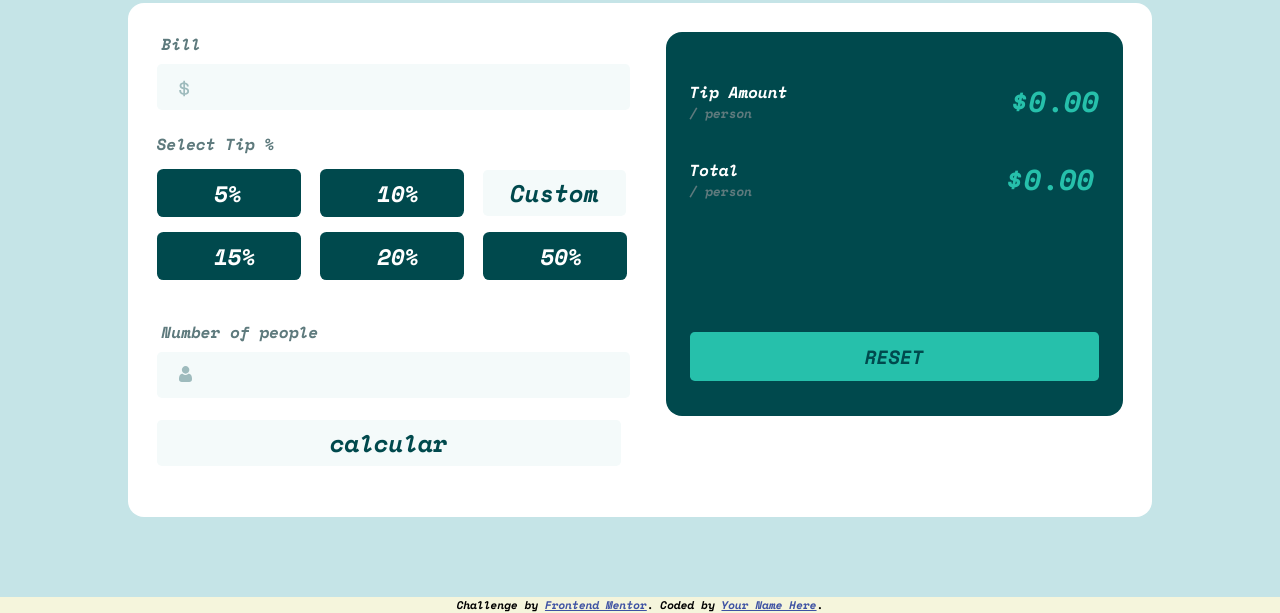
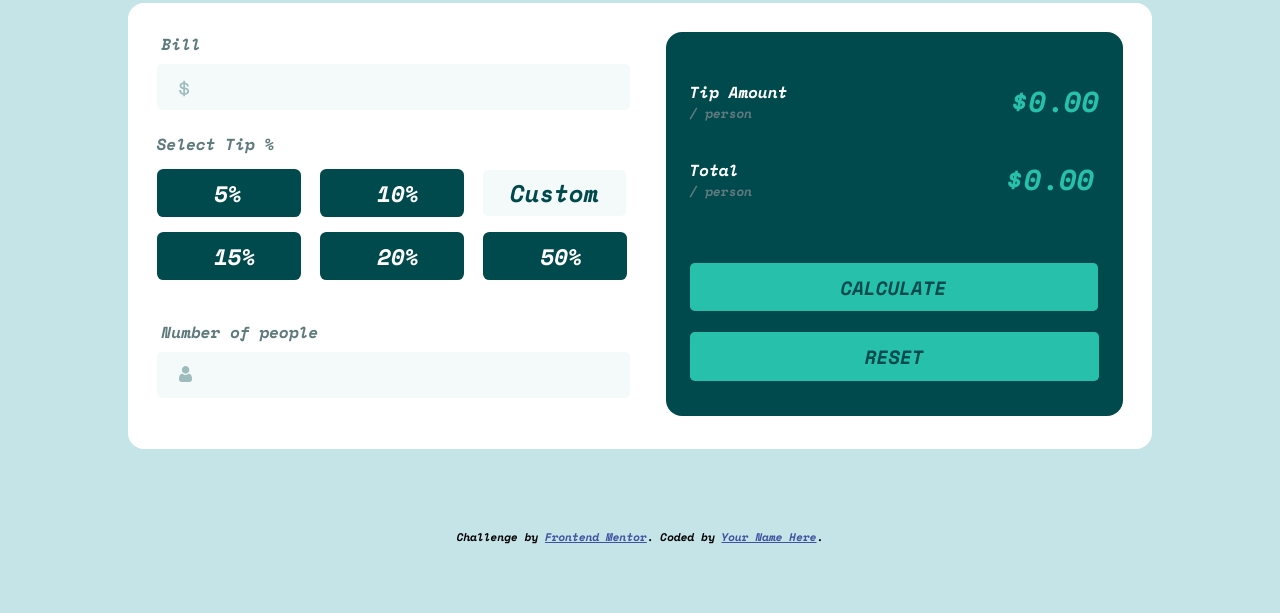
Before and after one commit to Vidottizzz/tip-calculator-app-main, a plain HTML site: page index.html in a window 1280 px wide. Shown: the part 204-817 px from the top of the page. Drawn offline with nearby package versions, Linux system fonts and the light colour scheme.

Commit message:
calculating inputs with JS2

```diff
--- a/index.html
+++ b/index.html
@@ -69,7 +69,7 @@
         <input type="number" id="ppl" name="lname"  step="1">
       </div>
 
-      <input id="send" type="submit" value="calcular">
+      <input id="send" type="submit" value="CALCULATE">
       </form>
 
       <div id="hold-totals">
@@ -89,7 +89,7 @@
         </div>
         <p>/ person</p>
       </div>
-        <button id="resetButton">RESET</button>
+        <button  id="resetButton">RESET</button>
 
 
       </div>
--- a/script/script.js
+++ b/script/script.js
@@ -37,21 +37,24 @@ sendButton.addEventListener("click", function (e) {
       if (radio[i].checked) {
         //calculo para saber a porcentagem baseada no valor do radio selecionado
         totalTipValue = numValue * radio[i].value;
+
         // mostrando resultado da da porcentagem do valor
         console.log(totalTipValue);
         //calculo para dividir por pessoa
         let tipEachPer = totalTipValue / pplValue;
         // mostrando resultado da divisão
         console.log(tipEachPer);
-        tipSpan.innerHTML = `${tipEachPer} $`;
-        totalSpan.innerHTML = `${totalTipValue} $`;
+        tipSpan.innerHTML = `$${tipEachPer.toFixed(2)}`;
+        totalSpan.innerHTML = `$${totalTipValue.toFixed(2)}`;
       }
-// falta colocar os 2 resultados encontrados a cima e colocar nas divs do quadrado verde
+
+      // falta colocar os 2 resultados encontrados a cima e colocar nas divs do quadrado verde
     }
   }
+  getRadioValue();
 
-  getRadioValue();
 });
+
 
 // valor do input checked
 // function getChecked() {
--- a/styles/style.css
+++ b/styles/style.css
@@ -78,9 +78,12 @@ input:hover {
    cursor: pointer;
 }
 input[type=radio]:checked {
-  box-shadow:blue 0px 0px 0px 5px;
+
   background-color: var(--Strongcyan);
+}
+.Darkcyan {
   color: var(--Verydarkcyan);
+
 }
 label {
   color:white;
@@ -172,23 +175,41 @@ cursor: pointer;
   float: lef;
 }
 #hold-totals {
+  height: 15rem;
   padding: 2rem 1.5rem;
   background-color: var(--Verydarkcyan);
   position: relative;
   border-radius: 1rem;
 }
 #hold-totals span {
-  left: 11.5rem;
+  left: 10.2rem;
   position: absolute;
+
   font-size: 1.8rem;
 }
 
+#send {
+  position: absolute;
+  bottom: -19rem;
+  z-index: 1;
+  background-color: var(--Strongcyan);
+  margin-top: 1rem;
+  width: 16.4rem;
+  margin-left: 1.5rem;
+  padding: 0.6rem;
+  border-radius: 0.3rem;
+  font-size: 1.2rem;
+  color: var(--Verydarkcyan)
+}
+#send:hover {
+  cursor: pointer;
+  background-color: var(--Lightgrayishcyan);
+}
 
 .attribution {
   font-size: 11.1px;
   text-align: center;
 
-  background-color: beige;
 }
 
 .attribution a {
@@ -365,13 +386,24 @@ input[type="number"] {
     font-size: 1.8rem;
 
   }
+  #send {
+    position: absolute;
+    bottom: 5.4rem;
+    z-index: 1;
+    background-color: var(--Strongcyan);
+    width: 25.5rem;
+    left: 31.8rem;
+    padding: 0.6rem;
+    border-radius: 0.3rem;
+    font-size: 1.2rem;
+    color: var(--Verydarkcyan)
+  }
 
 
   .attribution {
     font-size: 11.1px;
     text-align: center;
 
-    background-color: beige;
   }
 
   .attribution a {
```
Lines whose indentation alone changed are shown as unchanged.
